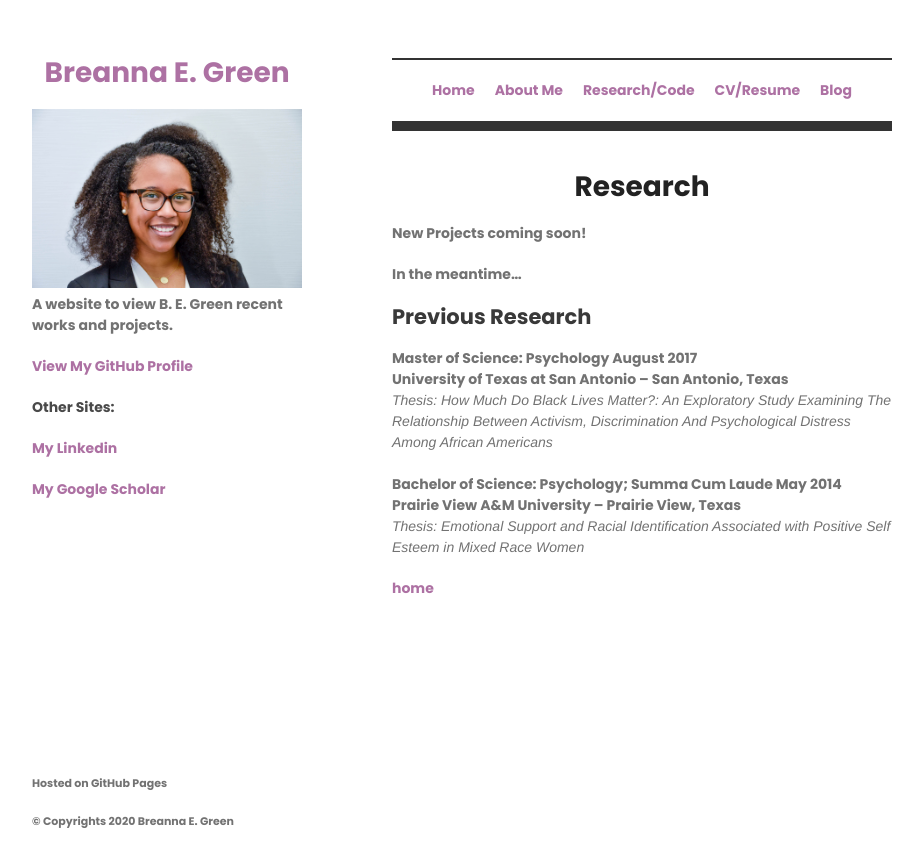
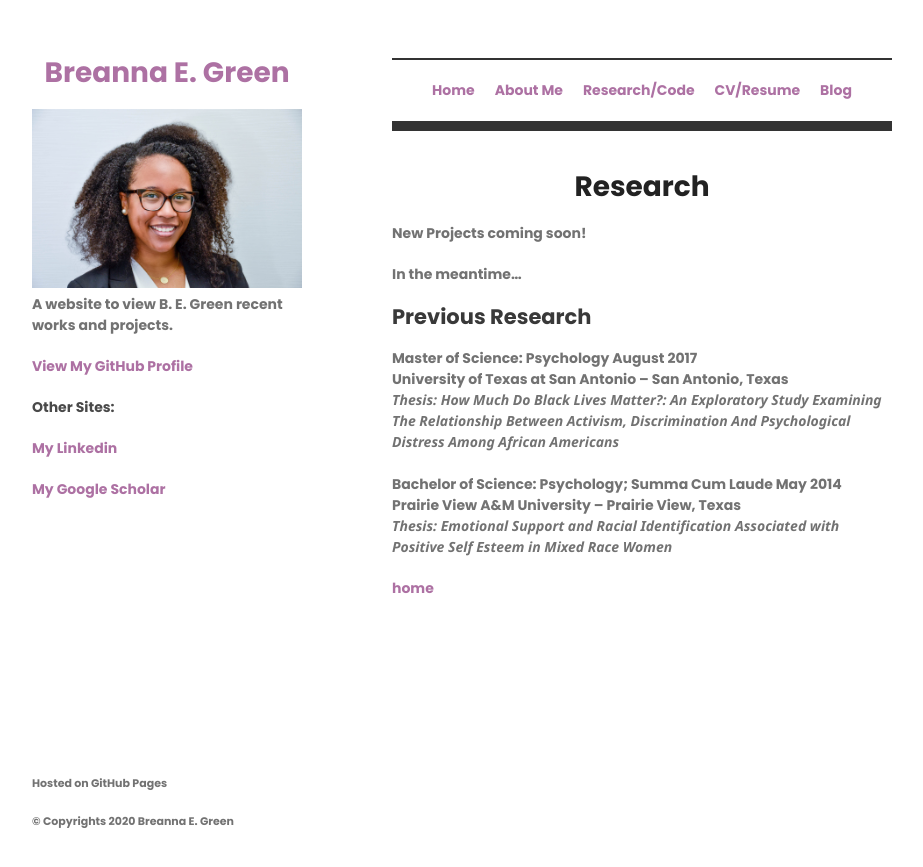
Before and after one commit to bregreen/bregreen.github.io, a Jekyll site: the page built from research.md, in a window 1280 px wide. Shown: the top 867 px of the page, without its empty margins (178-1101 px from the left). Built offline with Jekyll 4.4.1, drawn with Linux system fonts in a browser that asks for light colours; nearby versions of some CDN libraries; some web fonts are replaced; our own code applies the rules of GitHub Pages for plain Markdown files.

Commit message:
Update jekyll-theme-minimal.scss

```diff
--- a/_sass/jekyll-theme-minimal.scss
+++ b/_sass/jekyll-theme-minimal.scss
@@ -5,7 +5,7 @@
 body {
   background-color: #ffffff;
   padding:50px;
-  font: 14px  "Poppins", Helvetica, Arial, sans-serif;
+  font: 14px  "Poppins", "Noto Sans", Helvetica, Arial, sans-serif;
   color:#727272;
   font-weight:575;
 }
```
